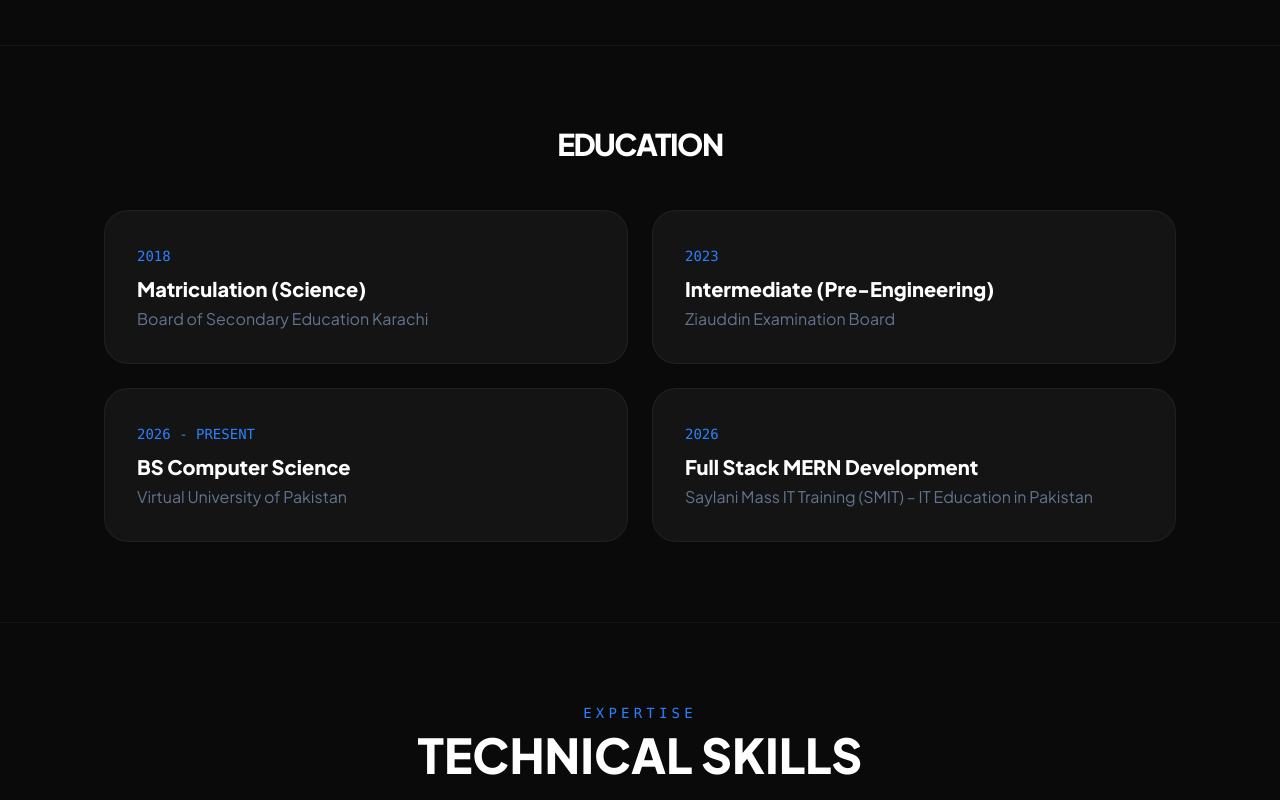
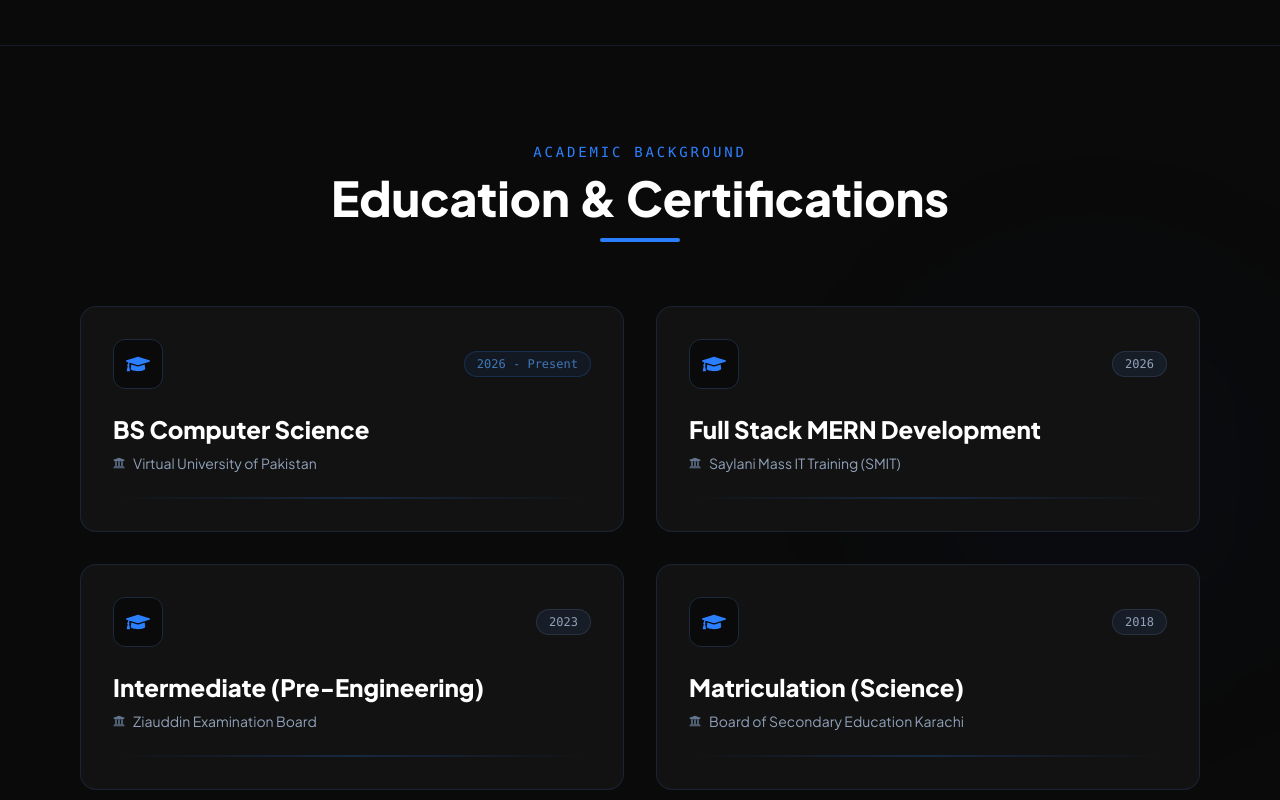
Before and after one commit to usamaanwr/portfolio, a React (Vite) app: page / in a window 1280 px wide. Shown: the part 1260-2060 px from the top of the page. Built offline with nearby package versions, Linux system fonts and the light colour scheme.

Commit message:
feat: enhance Projects, Education, and Footer components with improved layout, animations, and additional features

```diff
--- a/src/components/Education.jsx
+++ b/src/components/Education.jsx
@@ -1,24 +1,96 @@
+import React from 'react';
+import { motion } from 'framer-motion';
+import { FaGraduationCap, FaUniversity } from 'react-icons/fa';
+
 export const Education = () => {
   const eduData = [
-    { degree: "Matriculation (Science)", institute: "Board of Secondary Education Karachi", year: "2018" },
-    { degree: "Intermediate (Pre-Engineering)", institute: "Ziauddin Examination Board", year: "2023" },
-    { degree: "BS Computer Science", institute: "Virtual University of Pakistan", year: "2026 - Present" },
-   { degree: "Full Stack MERN Development", institute: "Saylani Mass IT Training (SMIT) – IT Education in Pakistan", year: "2026" }
+    {
+      degree: "BS Computer Science",
+      institute: "Virtual University of Pakistan",
+      year: "2026 - Present",
+      status: "In Progress"
+    },
+    {
+      degree: "Full Stack MERN Development",
+      institute: "Saylani Mass IT Training (SMIT)",
+      year: "2026",
+      status: "Completed"
+    },
+    {
+      degree: "Intermediate (Pre-Engineering)",
+      institute: "Ziauddin Examination Board",
+      year: "2023",
+      status: "Completed"
+    },
+    {
+      degree: "Matriculation (Science)",
+      institute: "Board of Secondary Education Karachi",
+      year: "2018",
+      status: "Completed"
+    }
   ];
 
   return (
-    <section id="education" className="py-20 bg-[#0a0a0a] px-6 lg:px-20 border-t border-white/5">
-      <div className="container max-w-6xl mx-auto px-6">
-        <h2 className="text-3xl font-black text-white mb-12 text-center uppercase tracking-tighter ">Education</h2>
-        <div className="grid md:grid-cols-2 gap-6">
+    <section id="education" className="py-24 bg-[#0a0a0a] text-white px-6 lg:px-20 border-t border-slate-800/60 relative overflow-hidden">
+
+      {/* Background Subtle Ambient Glow */}
+      <div className="absolute top-1/3 right-10 w-72 h-72 bg-blue-600/5 rounded-full blur-[120px] pointer-events-none" />
+
+      <div className="max-w-6xl mx-auto z-10 relative">
+
+        {/* Section Heading */}
+        <div className="text-center mb-16">
+          <p className="text-blue-500 font-mono tracking-[0.2em] mb-3 text-sm uppercase">Academic Background</p>
+          <h2 className="text-4xl lg:text-5xl font-extrabold text-white">
+            Education <span>& Certifications</span>
+          </h2>
+          <div className="w-20 h-1 bg-blue-500 mx-auto mt-4 rounded-full"></div>
+        </div>
+
+        {/* Education Cards Grid */}
+        <div className="grid md:grid-cols-2 gap-8">
           {eduData.map((item, index) => (
-            <div key={index} className="p-8 bg-[#141414] border border-white/5 rounded-3xl">
-              <span className="text-blue-500 font-mono text-sm uppercase">{item.year}</span>
-              <h3 className="text-xl font-bold text-white mt-2">{item.degree}</h3>
-              <p className="text-slate-500 mt-1">{item.institute}</p>
-            </div>
+            <motion.div
+              key={index}
+              initial={{ opacity: 0, y: 20 }}
+              whileInView={{ opacity: 1, y: 0 }}
+              transition={{ duration: 0.4, delay: index * 0.1 }}
+              viewport={{ once: true }}
+              className="p-8 bg-[#121212] border border-slate-800/80 rounded-2xl hover:border-blue-500/50 transition-all duration-300 hover:shadow-[0_0_25px_rgba(59,130,246,0.12)] flex flex-col justify-between group relative overflow-hidden"
+            >
+              {/* Top Bar: Icon + Year Badge */}
+              <div className="flex justify-between items-center mb-6">
+                <div className="p-3 bg-[#0a0a0a] rounded-xl border border-slate-800 text-blue-500 group-hover:scale-110 transition-transform">
+                  <FaGraduationCap className="text-2xl" />
+                </div>
+
+                <span className={`text-xs font-mono px-3 py-1 rounded-full border ${
+                  item.status === "In Progress"
+                    ? "bg-blue-500/10 text-blue-400 border-blue-500/30 animate-pulse"
+                    : "bg-slate-800/50 text-slate-400 border-slate-700/60"
+                }`}>
+                  {item.year}
+                </span>
+              </div>
+
+              {/* Title & Institute */}
+              <div>
+                <h3 className="text-2xl font-bold text-white group-hover:text-blue-400 transition-colors">
+                  {item.degree}
+                </h3>
+
+                <p className="text-slate-400 text-sm mt-2 flex items-center gap-2">
+                  <FaUniversity className="text-slate-500 text-xs flex-shrink-0" />
+                  <span>{item.institute}</span>
+                </p>
+              </div>
+
+              {/* Bottom Subtle Gradient Accent Line */}
+              <div className="w-full h-[2px] bg-gradient-to-r from-transparent via-blue-500/20 to-transparent mt-6 group-hover:via-blue-500/60 transition-all"></div>
+            </motion.div>
           ))}
         </div>
+
       </div>
     </section>
   );
--- a/src/components/Footer.jsx
+++ b/src/components/Footer.jsx
@@ -5,39 +5,70 @@
   const currentYear = new Date().getFullYear();
 
   return (
-    <footer className=" bg-[#0a0a0a]/80 backdrop-blur-md sticky top-0 z-50 px-4 lg:px-8 border-b border-white/5">
-      <div className="container max-w-6xl mx-auto px-6">
-        <div className="flex flex-col md:flex-row justify-between items-center gap-8">
+    <footer className="bg-[#0a0a0a] text-white py-12 px-6 lg:px-20 border-t border-slate-800/60 relative overflow-hidden">
 
-          {/* Brand Name */}
-          <div className="text-center md:text-left">
-            <h2 className="text-2xl font-black text-white  tracking-tighter">
-              OSAMA<span className="text-blue-600">.</span>
+      {/* Background Ambient Subtle Glow */}
+      <div className="absolute bottom-0 left-1/2 -translate-x-1/2 w-[600px] h-24 bg-blue-600/5 rounded-full blur-3xl pointer-events-none" />
+
+      <div className="max-w-6xl mx-auto z-10 relative">
+        <div className="flex flex-col md:flex-row justify-between items-center gap-8 text-center md:text-left">
+
+          {/* Brand Name & Role */}
+          <div>
+            <h2 className="text-2xl font-black text-white tracking-tight">
+              OSAMA<span className="text-blue-500">.</span>
             </h2>
-            <p className="text-slate-500 text-sm mt-2 font-medium">
-              MERN Stack Developer & Designer
+            <p className="text-slate-400 text-xs font-mono mt-1">
+              Full-Stack Web Developer (MERN)
             </p>
           </div>
 
           {/* Social Links */}
-          <div className="flex items-center gap-6">
-            <a href="https://github.com/usamaanwr" target="_blank" rel="noreferrer" className="text-slate-400 hover:text-white hover:-translate-y-1 transition-all duration-300">
-              <FiGithub size={20} />
+          <div className="flex items-center gap-5">
+            <a
+              href="https://github.com/usamaanwr"
+              target="_blank"
+              rel="noreferrer"
+              title="GitHub"
+              className="p-3 bg-[#121212] border border-slate-800/80 rounded-xl text-slate-400 hover:text-white hover:border-blue-500/50 hover:shadow-[0_0_15px_rgba(59,130,246,0.2)] hover:-translate-y-1 transition-all duration-300"
+            >
+              <FiGithub size={18} />
             </a>
-            <a href="https://www.linkedin.com/in/muhammad-osama-125213292/" target="_blank" rel="noreferrer" className="text-slate-400 hover:text-blue-500 hover:-translate-y-1 transition-all duration-300">
-              <FiLinkedin size={20} />
+
+            <a
+              href="https://www.linkedin.com/in/muhammad-osama-125213292/"
+              target="_blank"
+              rel="noreferrer"
+              title="LinkedIn"
+              className="p-3 bg-[#121212] border border-slate-800/80 rounded-xl text-slate-400 hover:text-blue-400 hover:border-blue-500/50 hover:shadow-[0_0_15px_rgba(59,130,246,0.2)] hover:-translate-y-1 transition-all duration-300"
+            >
+              <FiLinkedin size={18} />
             </a>
-            <a href="https://x.com/UsamaAnweru98" target="_blank" rel="noreferrer" className="text-slate-400 hover:text-blue-400 hover:-translate-y-1 transition-all duration-300">
-              <FiTwitter size={20} />
+
+            <a
+              href="https://x.com/UsamaAnweru98"
+              target="_blank"
+              rel="noreferrer"
+              title="Twitter (X)"
+              className="p-3 bg-[#121212] border border-slate-800/80 rounded-xl text-slate-400 hover:text-blue-400 hover:border-blue-500/50 hover:shadow-[0_0_15px_rgba(59,130,246,0.2)] hover:-translate-y-1 transition-all duration-300"
+            >
+              <FiTwitter size={18} />
             </a>
-            <a href="https://www.instagram.com/usamasheikh7208/?hl=en" target="_blank" rel="noreferrer" className="text-slate-400 hover:text-pink-500 hover:-translate-y-1 transition-all duration-300">
-              <FiInstagram size={20} />
+
+            <a
+              href="https://www.instagram.com/usamasheikh7208/?hl=en"
+              target="_blank"
+              rel="noreferrer"
+              title="Instagram"
+              className="p-3 bg-[#121212] border border-slate-800/80 rounded-xl text-slate-400 hover:text-pink-400 hover:border-pink-500/50 hover:shadow-[0_0_15px_rgba(236,72,153,0.2)] hover:-translate-y-1 transition-all duration-300"
+            >
+              <FiInstagram size={18} />
             </a>
           </div>
 
           {/* Copyright */}
-          <div className="text-slate-600 text-xs font-mono tracking-widest uppercase">
-            &copy; {currentYear} Designed & Built by Osama.
+          <div className="text-slate-500 text-xs font-mono">
+            &copy; {currentYear} Designed & Built by <span className="text-slate-300 font-bold">Osama</span>
           </div>
 
         </div>
--- a/src/components/Navbar.jsx
+++ b/src/components/Navbar.jsx
@@ -23,6 +23,7 @@
               <li><a href="#education">Education</a></li>
               <li><a href="#skills">Skills</a></li>
               <li><a href="#projects">Projects</a></li>
+              <li><a href="#Services">Services</a></li>
               <li><a href="#contact">Contact</a></li>
             </ul>
           </div>
@@ -41,6 +42,7 @@
             <li><a href="#education" className="hover:text-white transition">Education</a></li>
             <li><a href="#skills"    className="hover:text-white transition">Skills</a></li>
             <li><a href="#projects"  className="hover:text-white transition">Projects</a></li>
+            <li><a href="#services"    className="hover:text-white transition">Services</a></li>
           </ul>
         </div>
 
```
Also changed, not shown: src/components/Projects.jsx (+147 -35 lines).
